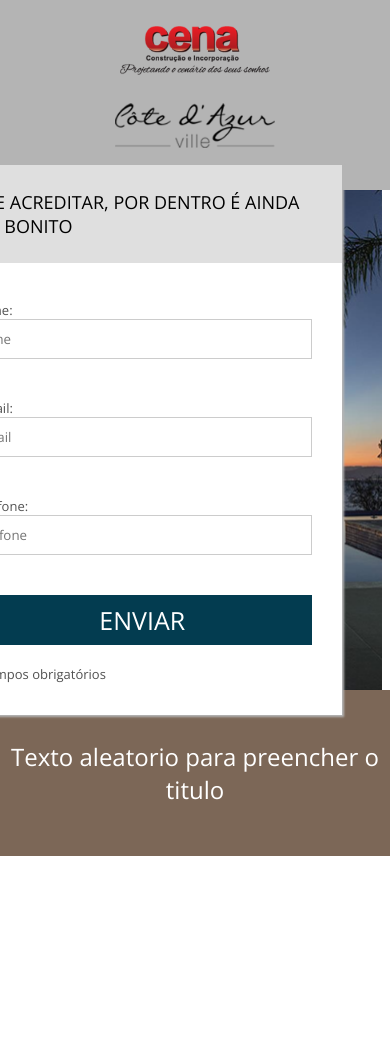
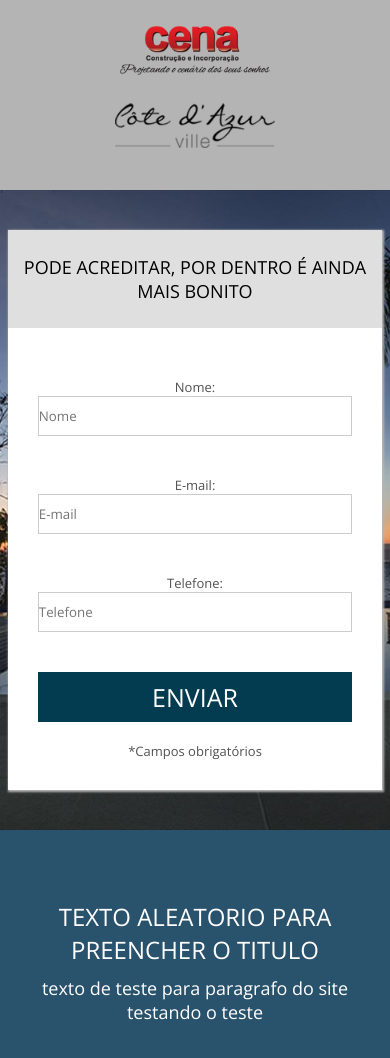
Before and after one commit to macheuz/Landing-page, a plain HTML site: page index.html in a window 390 px wide. Before the commit the page ends 906 px from the top, so only its background shows below. Drawn offline with nearby package versions, Linux system fonts and the light colour scheme.

Commit message:
Preparando o responsivo

```diff
--- a/css/style.css
+++ b/css/style.css
@@ -44,12 +44,12 @@ header{
 
 section.cover-form{
     width: 100%;
-    padding: 0 2%;
 
 }
 .bg
 {
-    height: 500px;
+    position: relative;
+    height: 560px;
     background-position: center;
     background-size: cover;
     background-image: url(../imagens/background.jpeg);
@@ -61,12 +61,11 @@ section.cover-form{
     margin-top: 20px;
 }
 .form-container{
-    margin-right: 40px;
-    float: right;
+    position: absolute;
+    right: 30px;
+    top: -2.5%;
     width: 400px;
-    height: 110%;
-    position: relative;
-    top: -5%;
+    height: 105%;
     background-color: white;
   box-shadow: 1px 1px 2px 1px rgb(180, 180, 180);
   z-index: 2;
@@ -80,7 +79,7 @@ section.cover-form{
 }
 .form-container form{
     width: 100%;
-    margin-top: 8px;
+    margin-top: 20px;
     padding: 30px;
 
 }
@@ -115,24 +114,49 @@ section.cover-form{
 }
 section.chamada{
     z-index: 1;
-    position: relative;
-    top: -50px;
     width: 100%;
     text-align: center;
-    display: inline-block;
+}
+section.chamada .container{
+    background-color: #29526D;
+    padding: 70px 0 50px 0;
 }
 section.chamada h2{
-    width: 96%;
+    width: 98%;
     max-width: 700px;
     display: inline-block;
     color: white;
     font-size: 24px;
     font-weight: normal;
+    text-transform: uppercase;
+
 }
-section.chamada .container{
-    background-color: #7c6757;
-    padding: 50px 0;
+section.chamada p{
+    width: 98%;
+    max-width: 700px;
+    display: inline-block;
+    color: white;
+    margin-top: 10px;
+    font-size: 18px;
+    font-weight: normal;
+
 }
+
+@media screen and (max-width: 960px){
+    .bg{
+        height: auto;
+        padding: 40px 0;
+        text-align: center;
+    }
+    .form-container{
+        height: auto;
+        width: 96%;
+        max-width: 400px;
+        position: static;
+        display: inline-block;
+    }
+}
+
 @media screen and (max-width: 510px) {
     header{
         text-align: center;
--- a/index.html
+++ b/index.html
@@ -53,8 +53,9 @@
     </section><!--cover-form-->
     <section class="chamada">
         <div class="container">
-            <h2>Texto aleatorio para preencher o titulo</h2>
-        </div><!--container-->
+            <div><h2>Texto aleatorio para preencher o titulo</h2></div>
+            <div><p>texto de teste para paragrafo do site testando o teste</p></div>
+        </div><!--conatainer-->
     </section><!--chamada-->
 </body>
 </html>
```
